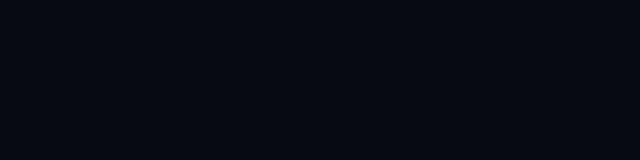
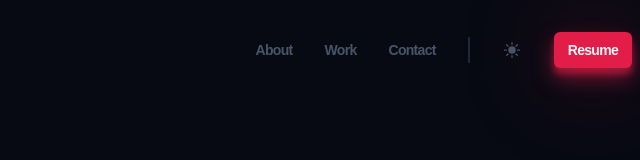
Before and after one commit to asunil1515/AS-portfolio, a website built with Vite: page index.html in a window 1280 px wide. Shown: the whole page, without its empty margins (640-1280 px from the left). Built offline with nearby package versions, Linux system fonts and the light colour scheme; a web font is replaced by a local one.

Commit message:
header
Created a responsive header for the main section that adapts to both desktop and mobile layouts.

```diff
--- a/index.html
+++ b/index.html
@@ -11,7 +11,51 @@
     <title>Dev Server</title>
   </head>
   <body>
-    <header class="header container"></header>
+    <header class="header container">
+      <nav>
+        <ul class="header__menu">
+          <li>
+            <a class="header__link" href="#about">About</a>
+          </li>
+          <li>
+            <a class="header__link" href="#featured">Work</a>
+          </li>
+          <li>
+            <a class="header__link" href="#contact">Contact</a>
+          </li>
+          <li class="header__line"></li>
+          <li>
+            <button class="header__sun">
+              <svg
+                xmlns="http://www.w3.org/2000/svg"
+                viewBox="0 0 24 24"
+                fill="currentColor"
+              >
+                <path
+                  d="M12 2.25a.75.75 0 0 1 .75.75v2.25a.75.75 0 0 1-1.5 0V3a.75.75 0 0 1 .75-.75ZM7.5 12a4.5 4.5 0 1 1 9 0 4.5 4.5 0 0 1-9 0ZM18.894 6.166a.75.75 0 0 0-1.06-1.06l-1.591 1.59a.75.75 0 1 0 1.06 1.061l1.591-1.59ZM21.75 12a.75.75 0 0 1-.75.75h-2.25a.75.75 0 0 1 0-1.5H21a.75.75 0 0 1 .75.75ZM17.834 18.894a.75.75 0 0 0 1.06-1.06l-1.59-1.591a.75.75 0 1 0-1.061 1.06l1.59 1.591ZM12 18a.75.75 0 0 1 .75.75V21a.75.75 0 0 1-1.5 0v-2.25A.75.75 0 0 1 12 18ZM7.758 17.303a.75.75 0 0 0-1.061-1.06l-1.591 1.59a.75.75 0 0 0 1.06 1.061l1.591-1.59ZM6 12a.75.75 0 0 1-.75.75H3a.75.75 0 0 1 0-1.5h2.25A.75.75 0 0 1 6 12ZM6.697 7.757a.75.75 0 0 0 1.06-1.06l-1.59-1.591a.75.75 0 0 0-1.061 1.06l1.59 1.591Z"
+                />
+              </svg>
+            </button>
+          </li>
+          <li>
+            <a class="header__resume btn" href="#">Resume</a>
+          </li>
+        </ul>
+        <button class="header__bars">
+          <svg
+            xmlns="http://www.w3.org/2000/svg"
+            viewBox="0 0 24 24"
+            fill="currentColor"
+          >
+            <path
+              fill-rule="evenodd"
+              d="M3 6.75A.75.75 0 013.75 6h16.5a.75.75 0 010 1.5H3.75A.75.75 0 013 6.75zM3 12a.75.75 0 01.75-.75h16.5a.75.75 0 010 1.5H3.75A.75.75 0 013 12zm0 5.25a.75.75 0 01.75-.75h16.5a.75.75 0 010 1.5H3.75a.75.75 0 01-.75-.75z"
+              clip-rule="evenodd"
+            />
+          </svg>
+        </button>
+      </nav>
+    </header>
     <script type="module" src="./src/main.js"></script>
   </body>
 </html>
--- a/src/main.js
+++ b/src/main.js
@@ -1,3 +1,4 @@
 import '../styles/modern-normalize.css';
 import '../styles/style.css';
+import '../styles/components/header.css';
 import '../styles/utils.css';
--- /dev/null
+++ b/styles/components/header.css
@@ -0,0 +1,92 @@
+.header {
+    display: flex;
+    justify-content: flex-end;
+    align-items: center;
+    padding-top: 2rem;
+    padding-bottom: 2rem;
+    position: relative;
+    z-index: 9999;
+  }
+
+  .header__menu {
+    display: none;
+  }
+
+  .header__bars {
+    color: var(--clr-light);
+    width: var(--size-2xl);
+    height: var(--size-2xl);
+    display: block;
+  }
+
+  /* xs */
+  /* @media (min-width: 475px) {} */
+
+  /* sm */
+  /* @media (min-width: 640px) {} */
+
+  /* md */
+  @media (min-width: 768px) {
+    .header__menu {
+      display: flex;
+      align-items: center;
+      list-style: none;
+      padding: 0;
+      gap: 2em;
+    }
+
+    .header__link {
+      font-size: var(--size-xs);
+      text-decoration: none;
+      font-weight: 600;
+      color: var(--clr-slate600);
+      letter-spacing: -0.05em;
+      transition: color 0.3s;
+    }
+
+    .header__link:hover {
+      color: var(--clr-rose);
+    }
+
+    .header__line {
+      border: 1px solid var(--clr-slate800);
+      padding-top: 1.5em;
+    }
+
+    .header__sun {
+      display: block;
+      color: var(--clr-slate600);
+      width: var(--size-base);
+      height: var(--size-base);
+    }
+
+    .header__resume {
+      font-size: var(--size-xs);
+    }
+
+    .header__bars {
+      display: none;
+    }
+  }
+
+  /* lg */
+  @media (min-width: 1024px) {
+    .header__link {
+      font-size: var(--size-sm);
+    }
+
+    .header__sun {
+      width: var(--size-xl);
+      height: var(--size-xl);
+    }
+
+    .header__resume {
+      font-size: var(--size-sm);
+    }
+  }
+
+  /* xl */
+  /* @media (min-width: 1280px) {} */
+
+  /* 2xl */
+  /* @media (min-width: 1536px) {} */
```
